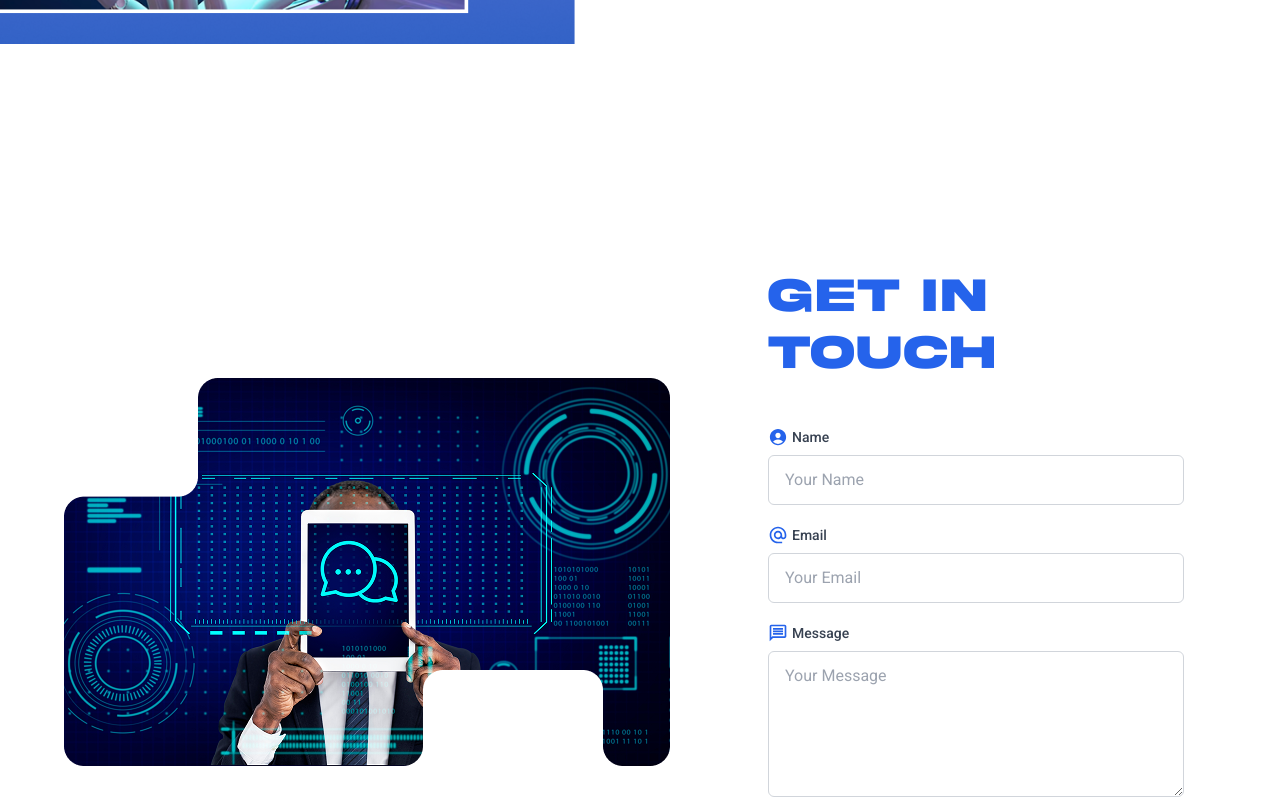
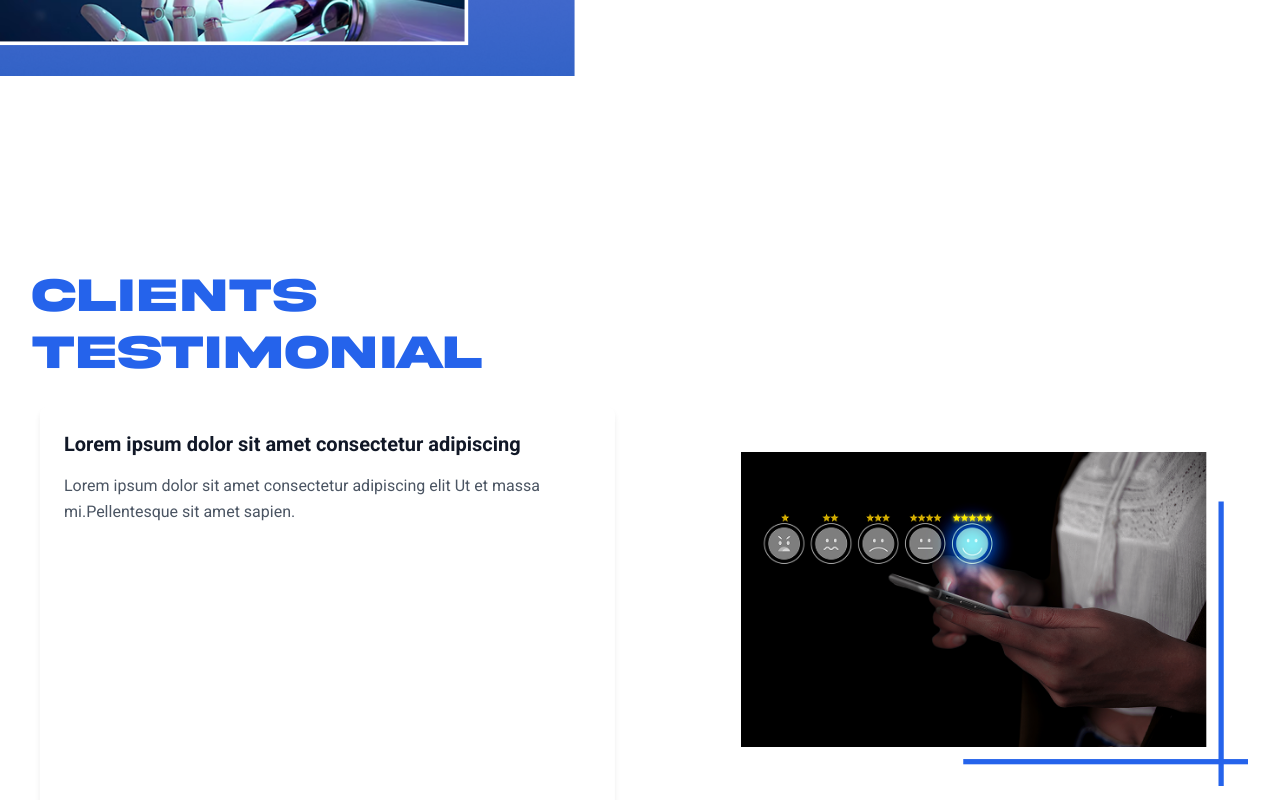
Before and after one commit to shoibaldas/next-job-app, a Next.js app: page / in a window 1280 px wide. Shown: the part 4022-4822 px from the top of the page. Built offline with nearby package versions, Linux system fonts and the light colour scheme; a web font is replaced by a local one.

Commit message:
testimonial section added

```diff
--- a/src/app/(site)/page.jsx
+++ b/src/app/(site)/page.jsx
@@ -6,6 +6,7 @@ import ContactSection from "@/components/page-sections/ContactSection";
 import HeroSection from "@/components/page-sections/HeroSection";
 import ProductSection from "@/components/page-sections/ProductSection";
 import ServicesSection from "@/components/page-sections/ServicesSection";
+import TestimonySection from "@/components/page-sections/TestimonySection";
 
 
 const Home = () => {
@@ -34,6 +35,9 @@ const Home = () => {
       <div className="py-16 mx-auto sm:max-w-xl md:max-w-full lg:max-w-screen-2xl sm:py-12 md:py-20 lg:py-24">
         <ChooseUsSection />
       </div>
+      <div className="py-16 mx-auto sm:max-w-xl md:max-w-full lg:max-w-screen-2xl sm:py-12 md:py-20 lg:py-24">
+        <TestimonySection />
+      </div>
       <div id="contact" className="px-4 py-16 mx-auto sm:max-w-xl md:max-w-full lg:max-w-screen-2xl md:px-10 lg:px-8 sm:py-12 md:py-20 lg:py-24">
         <ContactSection />
       </div>
--- a/src/components/page-sections/ProductSection.jsx
+++ b/src/components/page-sections/ProductSection.jsx
@@ -45,7 +45,7 @@ const ProductSection = () => {
     };*/
 
     return (
-        <div className='px-8'>
+        <div className='px-8 pt-8'>
             <div className="flex flex-col lg:flex-row justify-between">
                 <div className="lg:w-7/12 w-full">
                     <Heading
--- /dev/null
+++ b/src/components/page-sections/TestimonySection.jsx
@@ -0,0 +1,99 @@
+'use client';
+import { useState } from 'react';
+import Carousel from '../Carousel';
+import Link from 'next/link';
+import { MdNavigateNext } from "react-icons/md";
+import { AiFillProduct } from "react-icons/ai";
+import { FaEye } from "react-icons/fa";
+import Image from 'next/image';
+import { MdOutlineNavigateBefore, MdOutlineNavigateNext } from "react-icons/md";
+import { FiArrowRight } from 'react-icons/fi';
+import { Heading, Text } from '../ui/Typography';
+import Button from '../ui/button';
+import testimonyimg from '../../../public/testimony/reviewimg.png';
+
+const TestimonySection = () => {
+    const [current, setCurrent] = useState(0);
+
+    const reviews = [
+        {
+            id: 1,
+            title: 'Lorem ipsum dolor sit amet consectetur adipiscing ',
+            description: 'Lorem ipsum dolor sit amet consectetur adipiscing elit Ut et massa mi.Pellentesque sit amet sapien.',
+            image: '/products/connect.jpg',
+        },
+        {
+            id: 2,
+            title: 'Lorem ipsum dolor sit amet consectetur adipiscing ',
+            description: 'Lorem ipsum dolor sit amet consectetur adipiscing elit Ut et massa mi.Pellentesque sit amet sapien.',
+            image: '/products/ishop.jpg',
+        },
+        {
+            id: 3,
+            title: 'Lorem ipsum dolor sit amet consectetur adipiscing ',
+            description: 'Lorem ipsum dolor sit amet consectetur adipiscing elit Ut et massa mi.Pellentesque sit amet sapien.',
+            image: '/products/carebot.jpg',
+        },
+    ];
+
+    const next = () => {
+        setCurrent((current) => (current === reviews.length - 1 ? 0 : current + 1));
+    };
+
+    const prev = () => {
+        setCurrent((current) => (current === 0 ? reviews.length - 1 : current - 1));
+    };
+
+    return (
+        <div className="flex flex-col lg:flex-row items-center justify-between px-8">
+            <div className="lg:w-7/12 w-full">
+                <Heading
+                    level={1}
+                    color="text-[#2563EB]"
+                    fontFamily="akira"
+                    className="text-3xl md:text-4xl lg:text-5xl flex justify-start"
+                >
+                    Clients<br /> Testimonial
+                </Heading>
+                <div className="relative w-full h-auto">
+                    {/* Left Side: Carousel */}
+                    <div className="w-full md:w-10/12 h-[400px] lg:h-[500px]">
+                        <Carousel
+                            current={current}
+                            next={next}
+                            prev={prev}
+                            autoSlide={true}
+                            autoSlideInterval={5000}
+                            transitionType="slide"
+                            showDots={false}
+                        >
+                            {reviews.map((review) => (
+                                <div
+                                    key={review.id}
+                                    className="p-0 bg-white rounded-lg shadow-md flex flex-col h-[400px] lg:h-[500px] mx-2 overflow-hidden"
+                                >
+                                    <div className="p-4 lg:p-6">
+                                        <h2 className="text-lg lg:text-xl font-bold">{review.title}</h2>
+                                        <p className="text-gray-600 mt-2 flex-grow text-sm lg:text-base">
+                                            {review.description}
+                                        </p>
+                                    </div>
+                                </div>
+                            ))}
+                        </Carousel>
+
+                    </div>
+                </div>
+                </div>
+                <div className="lg:w-5/12 w-full mt-16">
+                    <Image
+                        src={testimonyimg}
+                        alt="Future technology"
+                        className=""
+                    />
+                </div>
+        </div>
+    );
+};
+
+export default TestimonySection;
```
Also changed, not shown: public/testimony/reviewimg.png (added), 1 other file (tests, documents, lock files or other folders).
